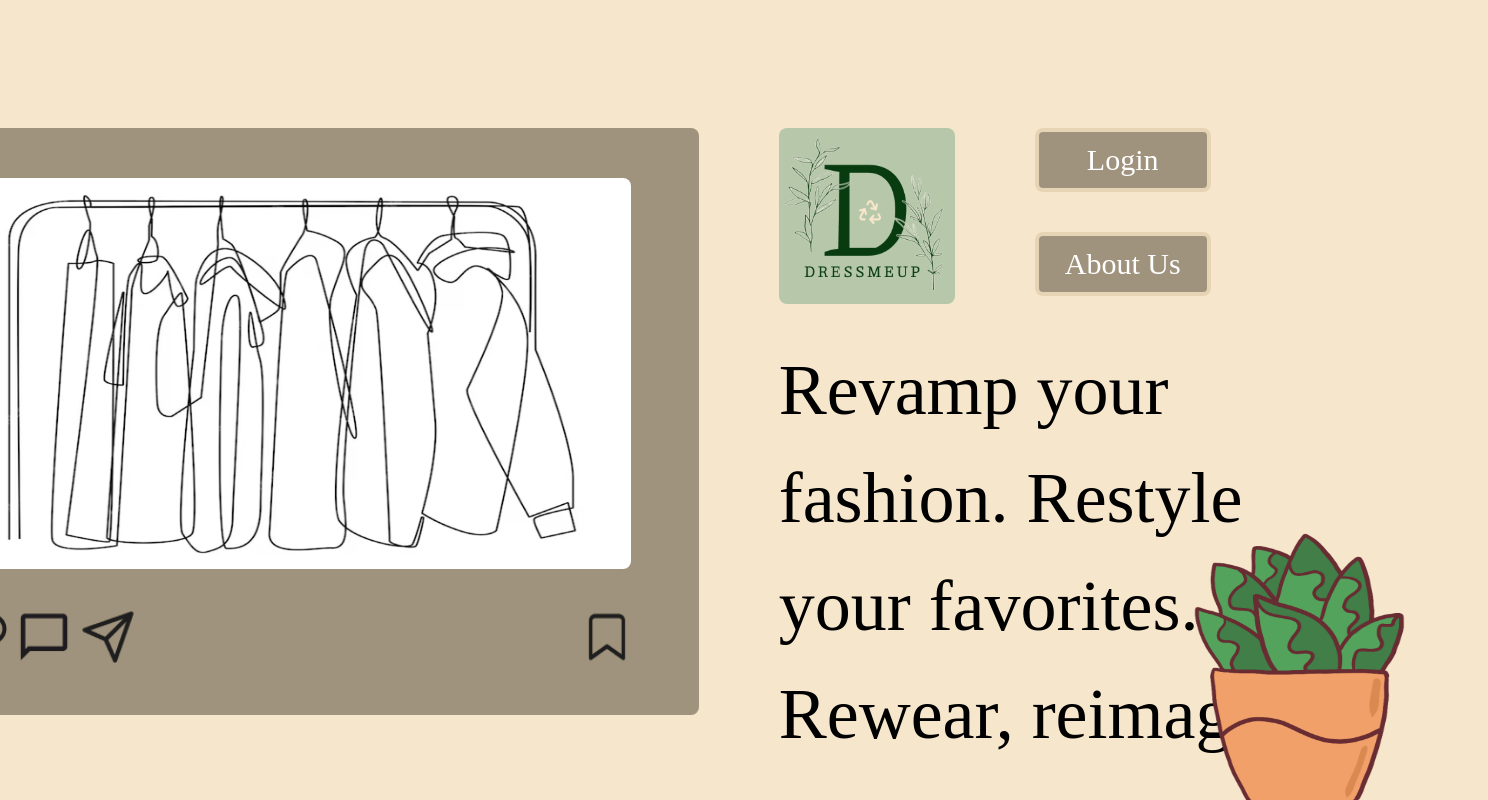
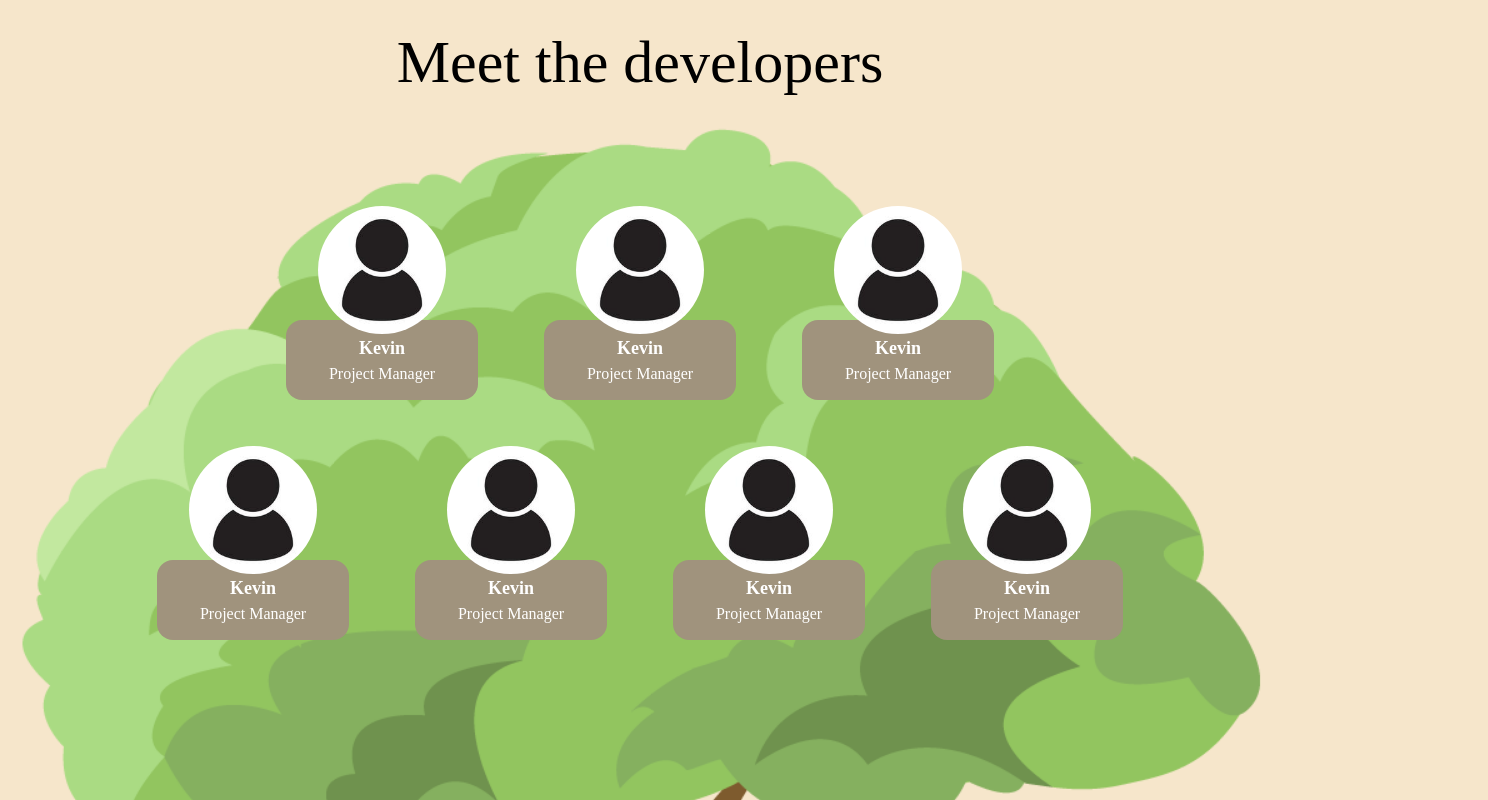
Before and after one commit to Group23-COP4331/Dress-Me-Up, a React (Vite) app in the folder frontend/: page /about in a window 1280 px wide. Before the commit this address led to /. Shown: the top 800 px of the page, 1488 px wide, since content can reach past the window. Built offline with nearby package versions, Linux system fonts and the light colour scheme; a web font is replaced by a local one.

Commit message:
about page done
gonna add props once everyone sends me their pictures, layouts finished

```diff
--- a/frontend/src/App.tsx
+++ b/frontend/src/App.tsx
@@ -2,7 +2,7 @@ import { BrowserRouter as Router, Route, Routes, Navigate } from 'react-router-d
 import './App.css';
 import LandingPage from './pages/LandingPage';
 import LoginPage from './pages/LoginPage';
-import AboutUs from './pages/AboutUs';
+import AboutPage from './pages/AboutPage';
 import RegisterPage from './pages/RegisterPage';
 
 function App() {
@@ -11,7 +11,7 @@ function App() {
       <Routes> {/*This wraps all the routes and each <Route> component inside <Routes> defiines a path and a component that should be rendered when user visits that path*/}
         <Route path="/" element={<LandingPage />} />
         <Route path="/login" element={<LoginPage />} />
-        <Route path="/aboutus" element={<AboutUs />} />
+        <Route path="/about" element={<AboutPage  />} />
         <Route path="*" element={<Navigate to="/" />} /> {/*  *path is a wildcard any unknown / undefined route will match that star and route user back to homepage */}
       </Routes>
     </Router>
--- a/frontend/src/components/LoginBox.tsx
+++ b/frontend/src/components/LoginBox.tsx
@@ -3,8 +3,8 @@ import { useState } from 'react';
 
 //below imports are the components that we call and show up on our login box
 import SliderButton from './SliderButton.js';
-import RegisterForm from './registerForm.js';
-import LoginForm from './loginForm.js';
+import RegisterForm from './RegisterForm.js';
+import LoginForm from './LoginForm.js';
 
 function Login() {
     const [message, setMessage] = useState('What error message would look like!');
--- a/frontend/src/components/ProfileCard.tsx
+++ b/frontend/src/components/ProfileCard.tsx
@@ -1,10 +1,26 @@
 import React from 'react';
+import ProfilePic from '../assets/About-Images/profile-icon.jpg';
 
-export function profileCard(props){
+export default function profileCard(props){
+
+    const infoClass = `
+        flex
+        flex-col
+        justify-center
+        text-white
+        bg-themeGray
+        rounded-2xl
+        w-[12rem] h-[5rem]
+    `;
+
 
     return (
-        <div className='flex flex-col jusitfy-center items-center'>
-
+        <div className='flex flex-col jusitfy-center items-center h-[210px] w-[210px]'>
+            <img src={ProfilePic} alt="profile Icon" className="w-32 h-32 rounded-full relative top-3.5"/>
+            <div className= { infoClass }>
+                <p className='text-center text-lg font-bold'>Kevin</p>
+                <p className='text-center'>Project Manager</p>
+            </div>
         </div>
     );
 }
--- /dev/null
+++ b/frontend/src/pages/AboutPage.tsx
@@ -0,0 +1,70 @@
+import React from 'react';
+import { Link } from 'react-router-dom';
+import ProfileCard from '../components/ProfileCard';
+import Logo from '../assets/GreenLogo.png';
+import Tree from '../assets/tree.png';
+
+export default function AboutPage(){
+
+    const devs = [
+        {
+            name: "Kevin Pereda",
+            role: "Project Manager",
+            // IMPORT PROFILE PHOTO
+        },
+        {
+            name: "Jesiel Reyes",
+            role: "Front End",
+            // IMPORT PROFILE PHOTO
+        },
+        {
+            name: "Ethan McKissic",
+            role: "Front End",
+            // IMPORT PROFILE PHOTO
+        },
+        {
+
+            name: "Sade",
+            role: "Front End, Mobile",
+            // IMPORT PROFILE PHOTO
+        },
+        {
+            name: "Ernesto Perez",
+            role: "Front End, API",
+            // IMPORT PROFILE PHOTO
+        },
+        {
+            name: "Daniel",
+            role: "Database, API",
+            // IMPORT PROFILE PHOTO
+        },
+        {
+            name: "Kenneth Arias",
+            role: "API",
+            // IMPORT PROFILE PHOTO
+        }
+    ];
+
+    return (
+        <div className = "min-h-screen flex flex-col justify-center items-center relative">
+            <Link to="/" className="-left-72 top-0 hover:scale-105 absolute">
+                <img src={Logo} alt="DressMeUp Logo" className = "w-24 h-24 rounded-lg" />
+            </Link>
+            <h1 className='text-6xl absolute top-0'>Meet the developers</h1>
+            <div className="flex flex-col justify-center items-center h-[30rem] w-[75rem]">
+                <div className="flex flex-row justify-center gap-12 h-full ">
+                    <ProfileCard />
+                    <ProfileCard />
+                    <ProfileCard />
+                </div>
+                <div className="flex flex-row justify-center gap-12 h-full w-full">
+                    <ProfileCard />
+                    <ProfileCard />
+                    <ProfileCard />
+                    <ProfileCard />
+                </div>
+            </div>
+            <img src={Tree} alt="Tree" className="fixed top-10 scale-[1.25] z-[-1]  h-auto"/>
+        </div>
+    );
+}
--- a/frontend/src/pages/AboutUs.tsx
+++ /dev/null
@@ -1,20 +0,0 @@
-import React from 'react';
-import { Link } from 'react-router-dom';
-import Logo from '../assets/GreenLogo.png';
-import Tree from '../assets/tree.png';
-
-export default function AboutUs(){
-
-    return (
-        <div className = "min-h-screen flex flex-col justify-center items-center relative">
-            <Link to="/" className="-left-72 top-0 hover:scale-105 absolute">
-                <img src={Logo} alt="DressMeUp Logo" className = "w-24 h-24 rounded-lg" />
-            </Link>
-            <h1 className='text-6xl absolute top-0'>Meet the developers!</h1>
-            <div className=" h-[35rem] w-[60rem]"> {/* FOR MOCKUP: border-2 border-solid rounded-sm */}
-
-            </div>
-            <img src={Tree} alt="Tree" className="fixed top-10 scale-[1.25] z-[-1]  h-auto"/>
-        </div>
-    );
-}
--- a/frontend/src/pages/LandingPage.tsx
+++ b/frontend/src/pages/LandingPage.tsx
@@ -57,7 +57,7 @@ export default function LandingPage(){
           <div className = "flex flex-col items-center justify-center gap-10 flex-grow-0"> {/*Flex col so that login and about us are stacked on top of each other */}
 
             <button onClick = {() => navigate("/login")} className = {buttonClass}> Login  </button>
-            <button onClick = {() => navigate("/aboutus")} className = {buttonClass}> About Us </button>
+            <button onClick = {() => navigate("/about")} className = {buttonClass}> About Us </button>
 
             {/*ABOVE ON CLICK NAVIGATES TO ABOUT US DOESNT EXIST CHANGE THAT ROUTE ONCE ETHAN MAKES ABOUT PAGE*/}
           </div>
```
Also changed, not shown: frontend/src/assets/About-Images/profile-icon.jpg (added).
